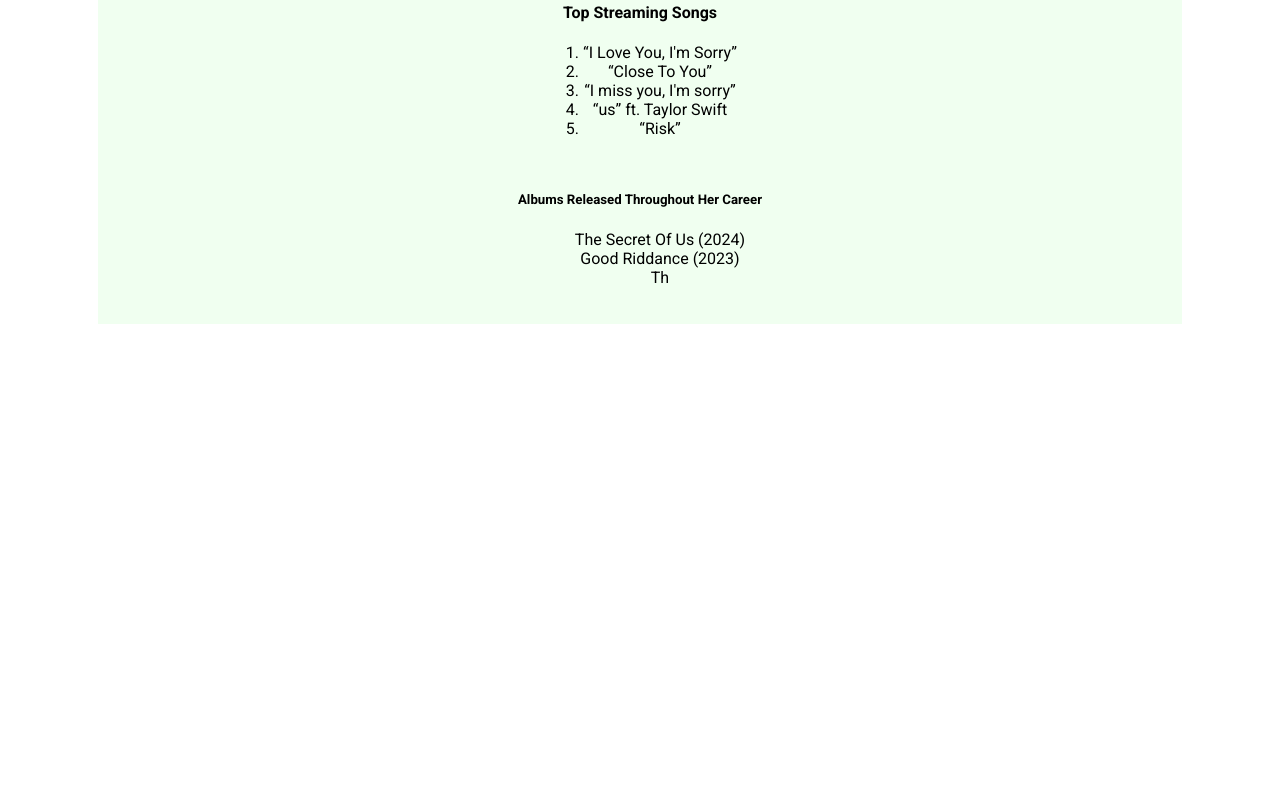
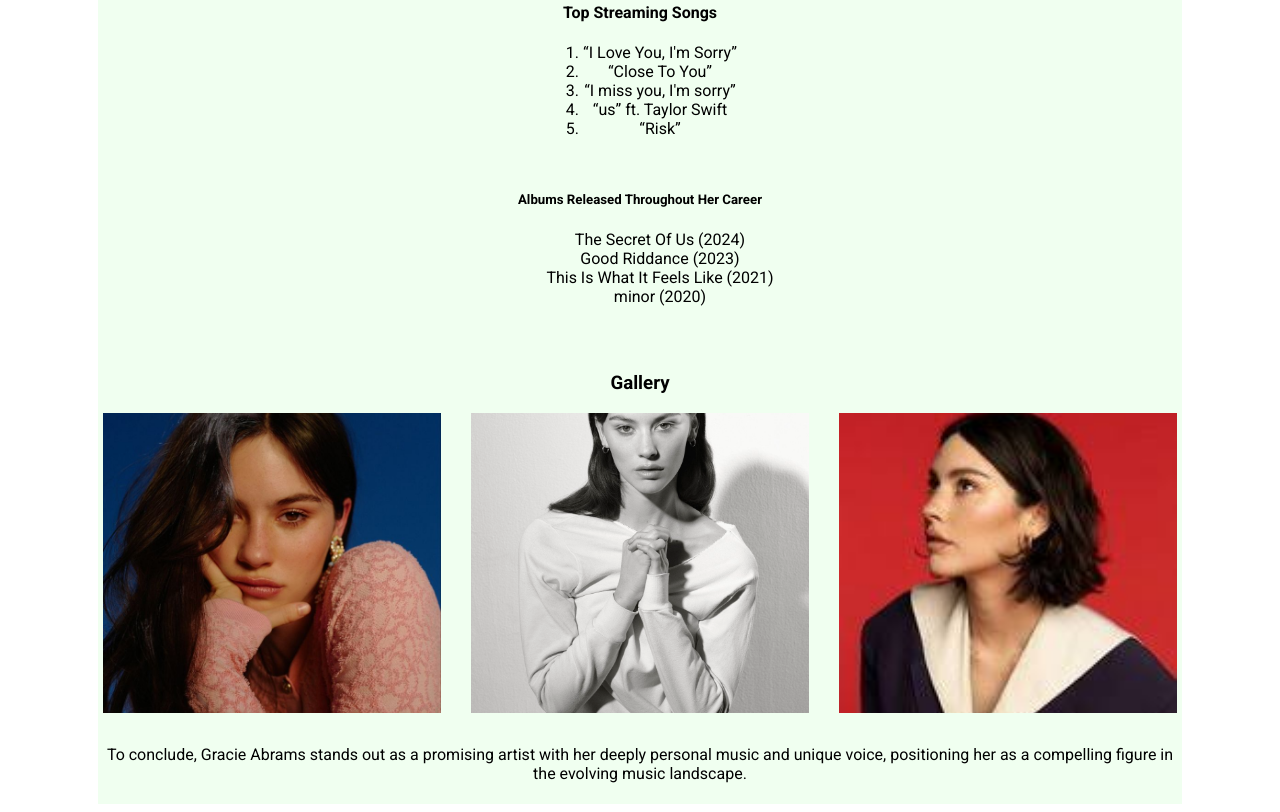
Before and after one commit to brookestimmel/gracie-html-css-webflow, a plain HTML site: page index.html in a window 1280 px wide. Shown: the part 628-1440 px from the top of the page. Before the commit the page ends 960 px from the top, so only its background shows below. Drawn offline with Linux system fonts and the light colour scheme.

Commit message:
full write up- assignment details

```diff
--- a/css/styles.css
+++ b/css/styles.css
@@ -78,4 +78,5 @@ section {
 }
 
 footer {
-    tex
+    text-align: center;
+}
--- a/index.html
+++ b/index.html
@@ -72,4 +72,26 @@
                     <li>The Secret Of Us (2024)</li>
                     <li>Good Riddance (2023)
                     <li>
-                    <li>Th
+                    <li>This Is What It Feels Like (2021)
+                    <li>
+                    <li>minor (2020)
+                    <li>
+                </ul>
+            </section>
+            <section id="gallery">
+                <h3>Gallery</h3>
+                <div class="gallery-container">
+                    <img src="images/gracie1.jpg" alt="Gracie Abrams photoshoot.">
+                    <img src="images/gracie2.jpg" alt="Gracie Abrams photoshoot">
+                    <img src="images/gracie3.jpeg" alt="Gracie Abrams photoshoot">
+                </div>
+            </section>
+        </main>
+        <footer>
+            <p>To conclude, Gracie Abrams stands out as a promising artist with her deeply personal music and unique
+                voice, positioning her as a compelling figure in the evolving music landscape.</p>
+        </footer>
+    </div>
+</body>
+
+</html>
```
